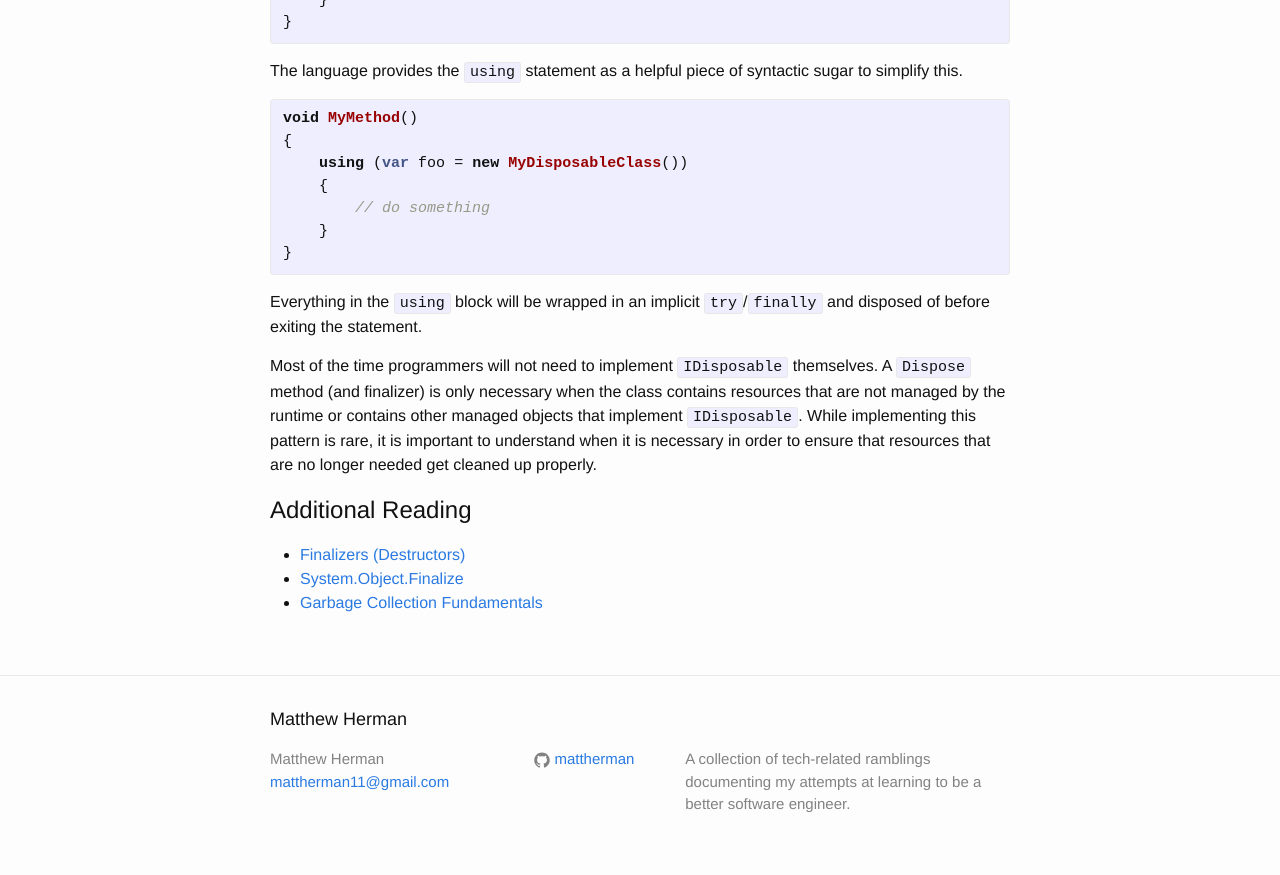
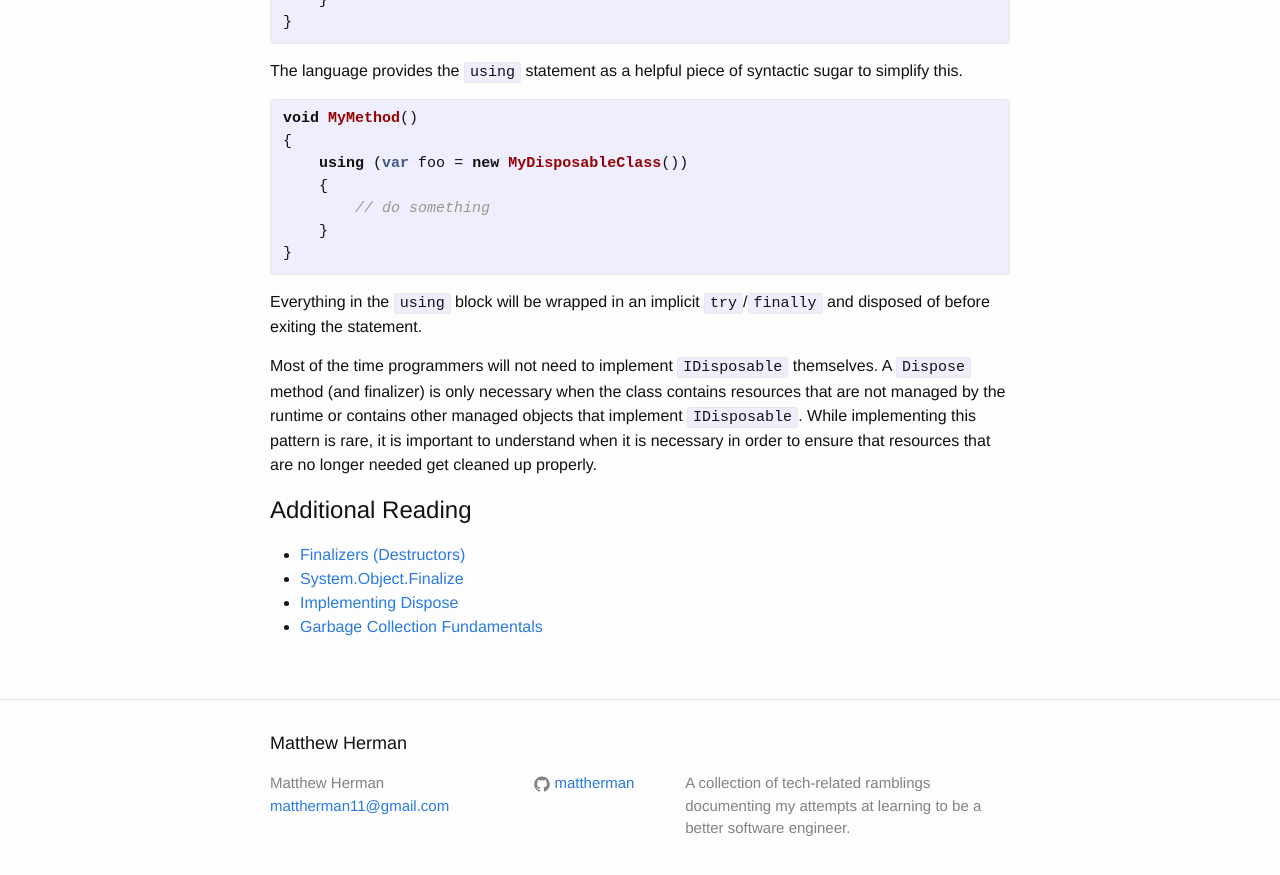
Before and after one commit to mattherman/website, a Jekyll site: the page built from _posts/2019-12-16-csharp-finalizer.markdown, in a window 1280 px wide and 900 px high, scrolled down 2747 px. Shown: the top 875 px of the window. Built offline with Jekyll 4.4.1, drawn with Linux system fonts in a browser that asks for light colours.

Commit message:
Additional reading ++

```diff
--- a/_posts/2019-12-16-csharp-finalizer.markdown
+++ b/_posts/2019-12-16-csharp-finalizer.markdown
@@ -109,8 +109,10 @@ Most of the time programmers will not need to implement `IDisposable` themselves
 # Additional Reading
 * [Finalizers (Destructors)][destructors]
 * [System.Object.Finalize][object-finalize]
+* [Implementing Dispose][dispose]
 * [Garbage Collection Fundamentals][gc]
 
 [object-finalize]: https://docs.microsoft.com/en-us/dotnet/api/system.object.finalize?view=netframework-4.8
 [destructors]: https://docs.microsoft.com/en-us/dotnet/csharp/programming-guide/classes-and-structs/destructors
+[dispose]: https://docs.microsoft.com/en-us/dotnet/standard/garbage-collection/implementing-dispose
 [gc]: https://docs.microsoft.com/en-us/dotnet/standard/garbage-collection/fundamentals
```
